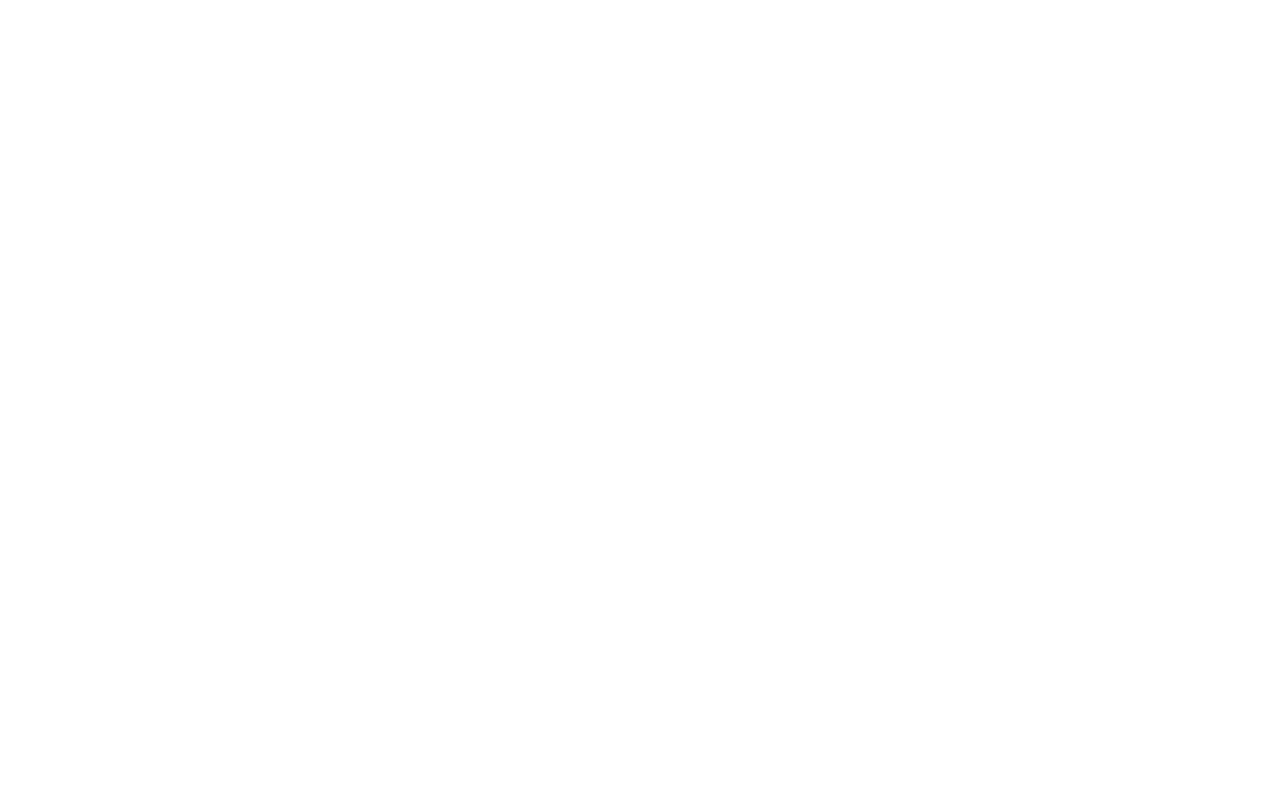
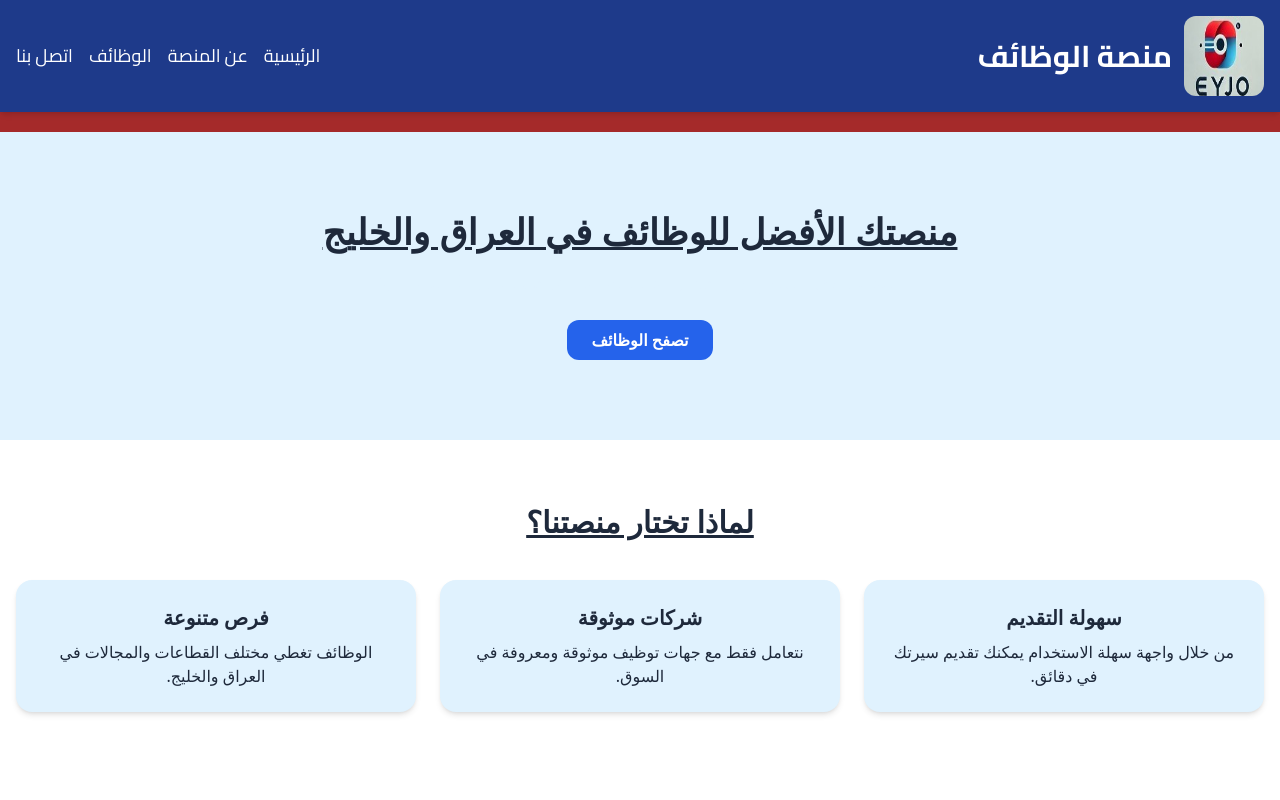
Before and after one commit to eyjoprogrammers/job-platform-frontend-7-7-2025-2, a React (Create React App) app: page / in a window 1280 px wide. Shown: the top 800 px of the page. Built offline with nearby package versions, Linux system fonts and the light colour scheme.

Commit message:
تعديل صفحة الوظائف

```diff
--- a/src/index.js
+++ b/src/index.js
@@ -1,11 +1,14 @@
 import React from 'react';
 import ReactDOM from 'react-dom/client';
+import { BrowserRouter } from 'react-router-dom';
+import './index.css';
 import App from './App';
-import { HashRouter } from 'react-router-dom';
 
 const root = ReactDOM.createRoot(document.getElementById('root'));
 root.render(
-  <HashRouter basename="/job-platform-frontend-7-7-2025-2">
-    <App />
-  </HashRouter>
+  <React.StrictMode>
+    <BrowserRouter basename={process.env.PUBLIC_URL}>
+      <App />
+    </BrowserRouter>
+  </React.StrictMode>
 );
```
